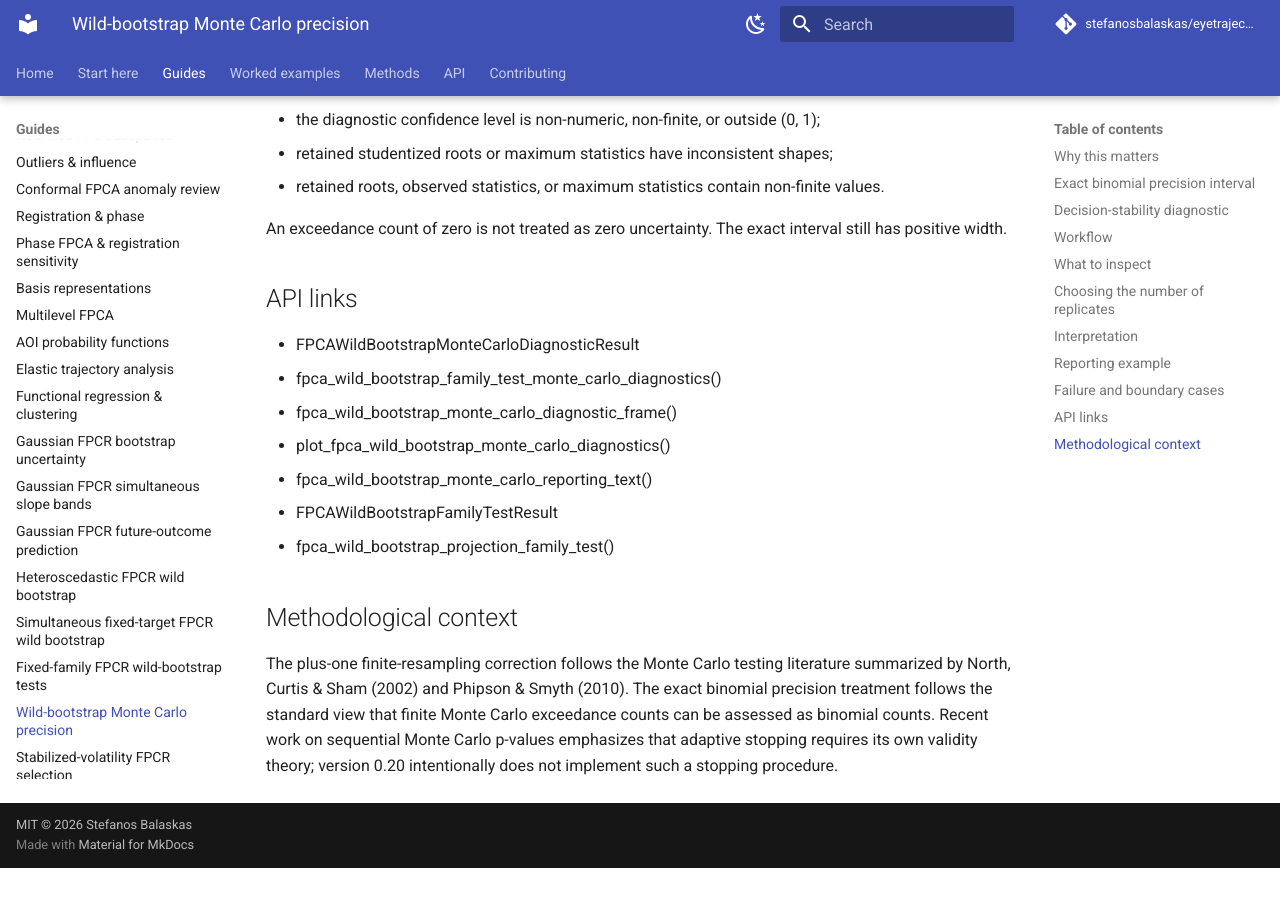
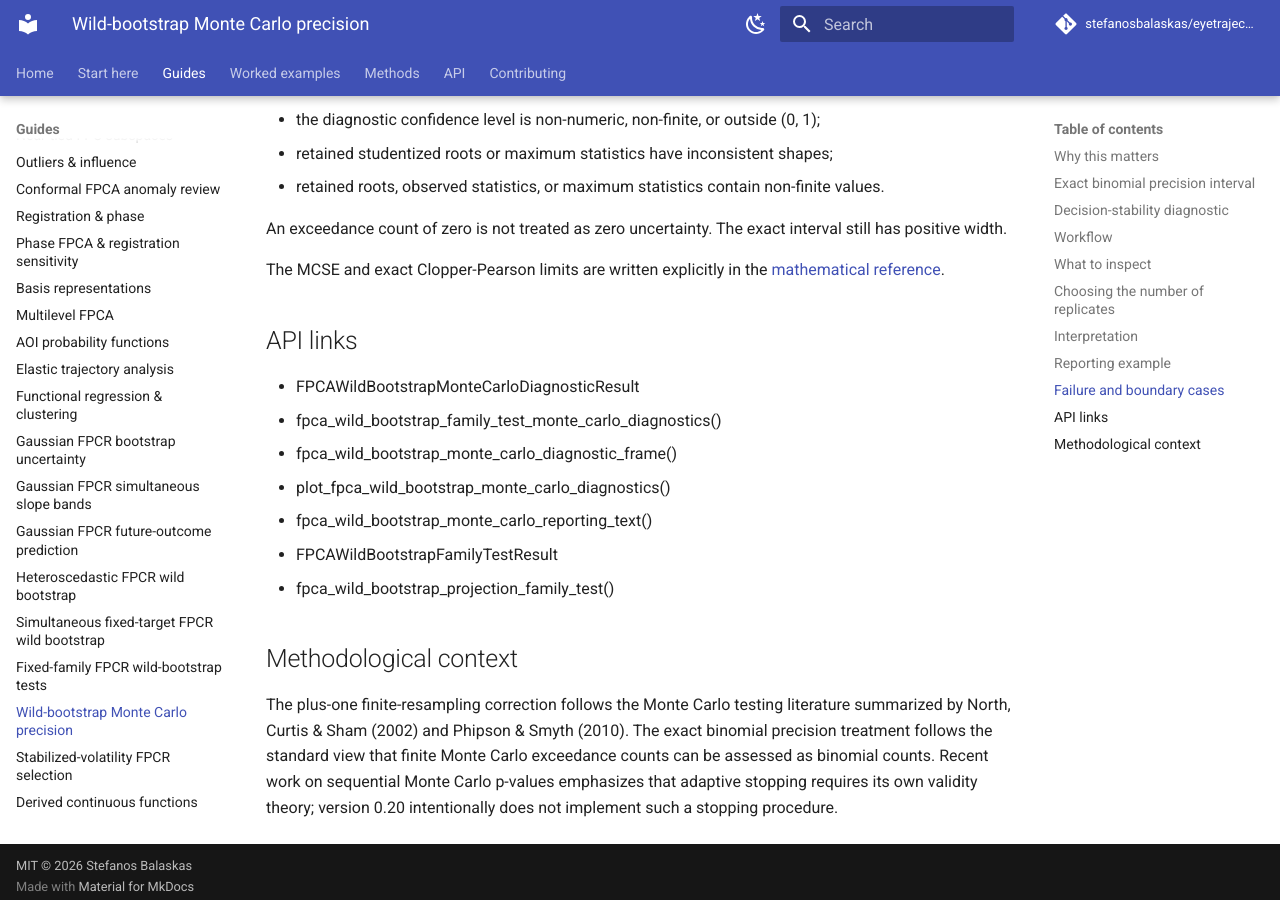
Before and after one commit to stefanosbalaskas/eyetrajectoriespy, an MkDocs documentation site: the page built from docs/guides/fpcr-wild-bootstrap-monte-carlo.md, in a window 1280 px wide and 900 px high, scrolled down 4155 px. Built offline with MkDocs 1.6.1 and Material for MkDocs 9.7.7, drawn with Linux system fonts in a browser that asks for light colours; comment, search, counter and statistics services are not loaded; before the commit the page ends 5023 px from its top, so only the background shows below that.

Commit message:
Link Monte Carlo guide to mathematical contract

```diff
--- a/docs/guides/fpcr-wild-bootstrap-monte-carlo.md
+++ b/docs/guides/fpcr-wild-bootstrap-monte-carlo.md
@@ -134,6 +134,8 @@ The diagnostic fails explicitly when:
 
 An exceedance count of zero is not treated as zero uncertainty. The exact interval still has positive width.
 
+The MCSE and exact Clopper-Pearson limits are written explicitly in the [mathematical reference](../methods/mathematical-reference.md#finite-bootstrap-monte-carlo-precision).
+
 ## API links
 
 - FPCAWildBootstrapMonteCarloDiagnosticResult
```
